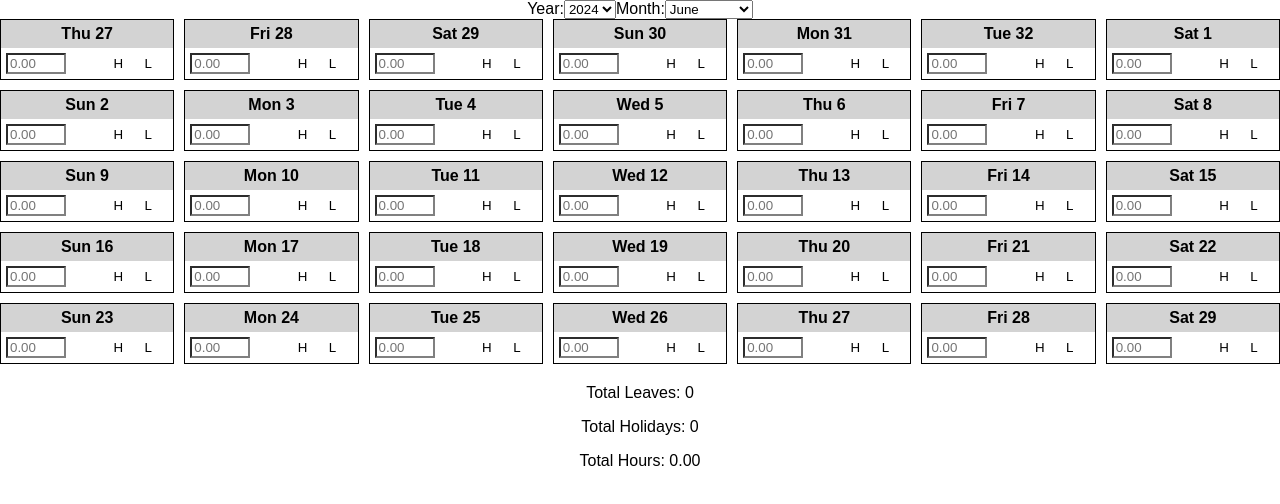
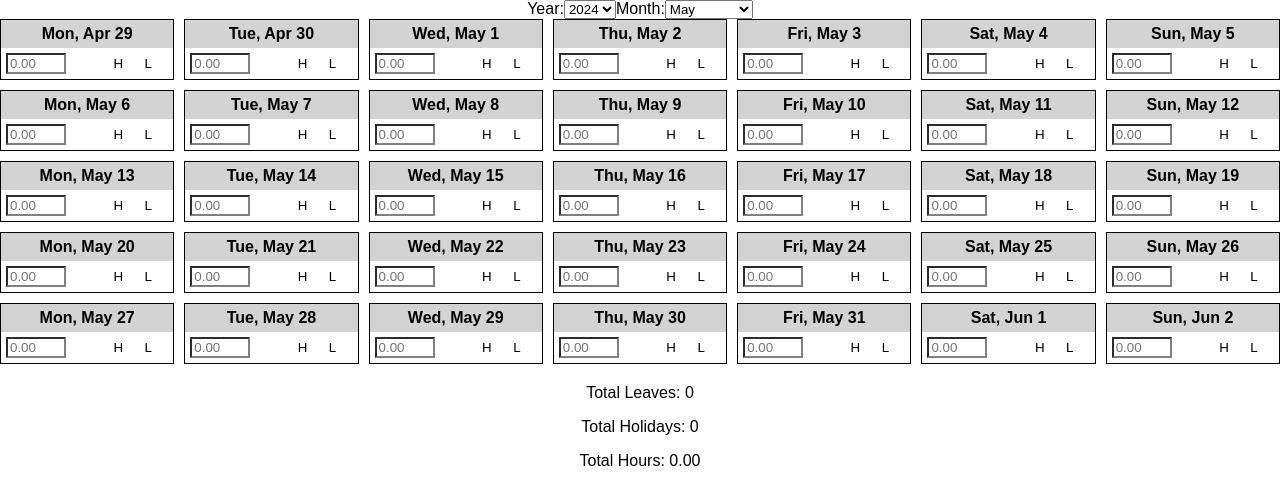
Before and after one commit to MukulRane/holiday-leaves-counter, a React (Create React App) app: page / in a window 1280 px wide. Shown: the top 504 px of the page. Built offline with nearby package versions, Linux system fonts and the light colour scheme.

Commit message:
Basic logic implemented

```diff
--- a/src/App.js
+++ b/src/App.js
@@ -6,38 +6,97 @@ import './App.css';
 
 const App = () => {
   const [year, setYear] = useState(2024);
-  const [month, setMonth] = useState(6);
+  const [month, setMonth] = useState(4); // May is month 4 (0-indexed)
   const [days, setDays] = useState([]);
+  const [monthData, setMonthData] = useState({});
 
   useEffect(() => {
-    generateDays(year, month);
+    const key = `${year}-${month}`;
+    if (monthData[key]) {
+      setDays(generateDays(year, parseInt(month), monthData));
+    } else {
+      const newDays = generateDays(year, parseInt(month), monthData);
+      setMonthData((prevData) => ({ ...prevData, [key]: newDays }));
+      setDays(newDays);
+    }
   }, [year, month]);
 
-  const generateDays = (year, month) => {
-    const firstDayOfMonth = new Date(year, month - 1, 1).getDay();
-    const daysInMonth = new Date(year, month, 0).getDate();
+  const generateDays = (year, month, existingData = {}) => {
     const daysArray = [];
+    const firstDayOfMonth = new Date(year, month, 1).getDay();
+    const daysInMonth = new Date(year, month + 1, 0).getDate();
 
-    let prevMonthDays = firstDayOfMonth !== 1 ? new Date(year, month - 1, 0).getDate() - (firstDayOfMonth - 2) : 0;
+    // Adjust to make Monday as the first column (0 is Sunday)
+    const startDay = (firstDayOfMonth === 0) ? 6 : firstDayOfMonth - 1;
 
-    for (let i = 0; i < 35; i++) {
-      const date = i < firstDayOfMonth ? prevMonthDays++ : i - firstDayOfMonth + 1;
-      const day = new Date(year, month - 1, date).toLocaleString('en-us', { weekday: 'short' });
-      daysArray.push({ name: day, date, status: '', hours: '' });
+    // Calculate the previous month and next month
+    const prevMonth = month === 0 ? 11 : month - 1;
+    const nextMonth = month === 11 ? 0 : month + 1;
+    const prevMonthYear = month === 0 ? year - 1 : year;
+    const nextMonthYear = month === 11 ? year + 1 : year;
+
+    // Previous month days
+    const prevMonthLastDate = new Date(prevMonthYear, prevMonth + 1, 0).getDate();
+    for (let i = prevMonthLastDate - startDay + 1; i <= prevMonthLastDate; i++) {
+      const date = new Date(prevMonthYear, prevMonth, i);
+      const existingDay = findExistingDay(existingData, date);
+      daysArray.push(existingDay || { name: date.toLocaleString('en-us', { weekday: 'short' }), date, status: '', hours: '' });
     }
 
-    setDays(daysArray);
+    // Current month days
+    for (let i = 1; i <= daysInMonth; i++) {
+      const date = new Date(year, month, i);
+      const existingDay = findExistingDay(existingData, date);
+      daysArray.push(existingDay || { name: date.toLocaleString('en-us', { weekday: 'short' }), date, status: '', hours: '' });
+    }
+
+    // Fill the remaining cells with the next month's days if needed
+    const totalCells = 35;
+    let nextMonthDay = 1;
+    while (daysArray.length < totalCells) {
+      const date = new Date(nextMonthYear, nextMonth, nextMonthDay++);
+      const existingDay = findExistingDay(existingData, date);
+      daysArray.push(existingDay || { name: date.toLocaleString('en-us', { weekday: 'short' }), date, status: '', hours: '' });
+    }
+
+    // Ensure only 35 days are returned
+    return daysArray.slice(0, totalCells);
+  };
+
+  const findExistingDay = (existingData, date) => {
+    for (let key in existingData) {
+      const day = existingData[key].find(day => day.date.getTime() === date.getTime());
+      if (day) {
+        return day;
+      }
+    }
+    return null;
   };
 
   const updateStatus = (date, newStatus, newHours) => {
-    setDays((prevDays) =>
-      prevDays.map((day) => {
-        if (day.date === date) {
-          return { ...day, status: newStatus, hours: newHours };
-        }
-        return day;
-      })
-    );
+    const key = `${year}-${month}`;
+    const updatedDays = days.map((day) => {
+      if (day.date.getTime() === new Date(date).getTime()) {
+        return { ...day, status: newStatus, hours: newHours };
+      }
+      return day;
+    });
+
+    setDays(updatedDays);
+    setMonthData((prevData) => {
+      const updatedData = { ...prevData };
+      updatedData[key] = updatedDays;
+      // Update overlapping days in other months
+      for (let k in updatedData) {
+        updatedData[k] = updatedData[k].map((day) => {
+          if (day.date.getTime() === new Date(date).getTime()) {
+            return { ...day, status: newStatus, hours: newHours };
+          }
+          return day;
+        });
+      }
+      return updatedData;
+    });
   };
 
   const calculateTotalLeaves = () => {
--- a/src/components/Day.js
+++ b/src/components/Day.js
@@ -42,10 +42,14 @@ const Day = ({ day, updateStatus }) => {
     }
   };
 
+  const formatDateHeader = () => {
+    return day.date.toLocaleDateString('en-US', { weekday: 'short', day: 'numeric', month: 'short' });
+  };
+
   return (
     <div className="day">
       <div className="day-header" style={{ backgroundColor: 'lightgrey', fontWeight: 'bold' }}>
-        {`${day.name} ${day.date}`}
+        {formatDateHeader()}
       </div>
       <div className="day-body" style={{ backgroundColor: 'white' }}>
         <div className="input-wrapper">
--- a/src/components/Header.js
+++ b/src/components/Header.js
@@ -18,7 +18,7 @@ const Header = ({ year, month, setYear, setMonth }) => {
         Month:
         <select value={month} onChange={(e) => setMonth(e.target.value)}>
           {['January', 'February', 'March', 'April', 'May', 'June', 'July', 'August', 'September', 'October', 'November', 'December'].map((month, index) => (
-            <option key={month} value={index + 1}>
+            <option key={month} value={index}>
               {month}
             </option>
           ))}
```
